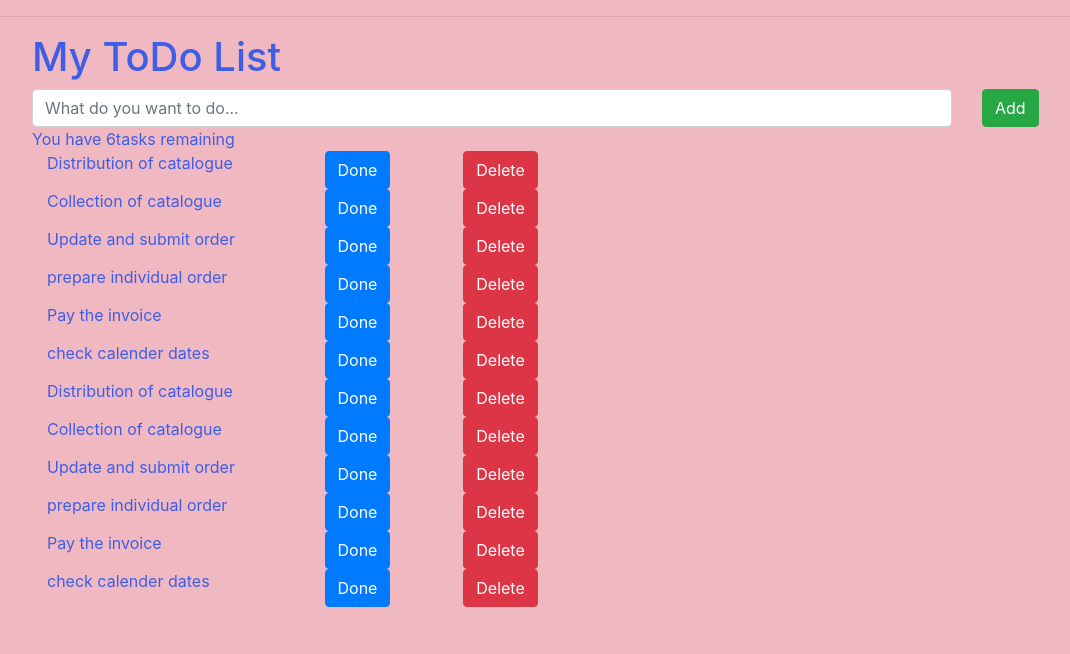
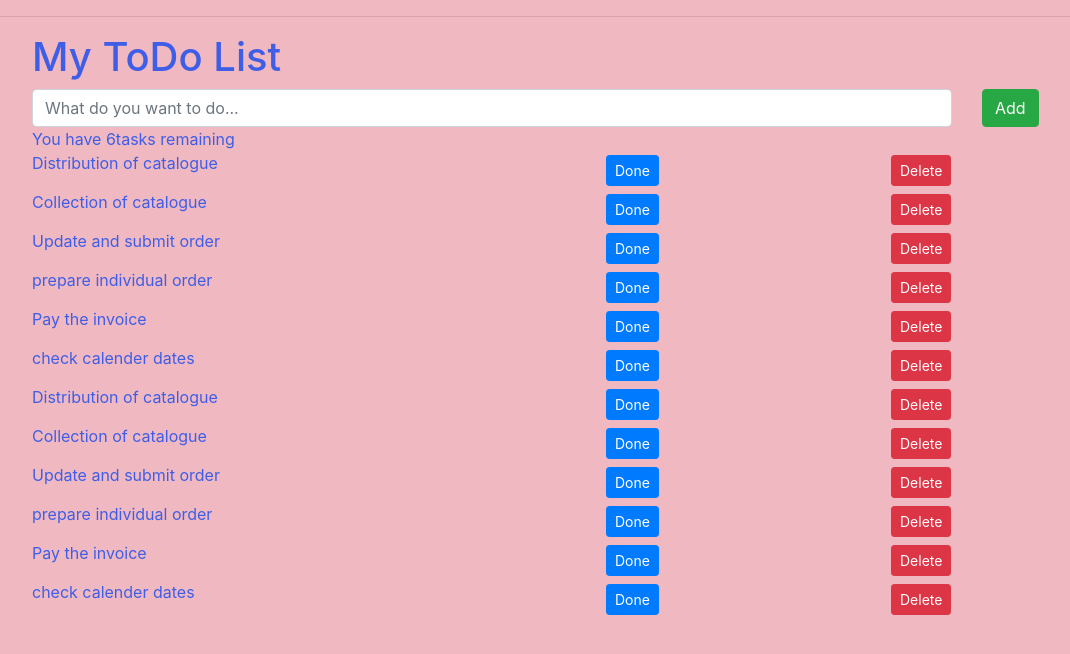
Before and after one commit to shahla24/to-do_app_frontend, a React (Create React App) app: page / in a window 1280 px wide. Shown: the top 654 px of the page, without its empty margins (53-1123 px from the left). Built offline with nearby package versions, Linux system fonts and the light colour scheme.

Commit message:
done need to be fixed

```diff
--- a/src/App.js
+++ b/src/App.js
@@ -31,36 +31,28 @@
 
     let tasks = this.state.tasks;
 
-    let filteredTasks= tasks.filter(function (task) {
+    let filteredTasks = tasks.filter(function (task) {
       return task.id !== taskId;
     });
     this.setState({ tasks: filteredTasks });
   }
-// completeTask = (taskId) => {
-  //   // This is where you need to do the logic
-  //   // for marking the task as completed
 
-  //   let tasks = this.state.tasks;
-  //   let completeTasks = tasks.filter(function (task) {
-  //     return task.id === taskId;
-  //   });
-  //   this.setState({tasks: completeTasks});
-  // }
+
   completeTask = (taskId) => {
     const completeTask = this.state.tasks.map(task => {
-  if(task.id === taskId) {
+      if (task.id === taskId) {
         task.completed = true
       }
       return task;
     });
-this.setState({tasks: completeTask})
+    this.setState({ tasks: completeTask })
   }
   render() {
     const completedTasks = this.state.tasks.filter(task => {
       return task.completed;
     });
     // const incompleteTasks = this.state.tasks.filter(task => {
-//   return !task.completed;
+    //   return task.completed ? false : true;
     // });
 
     return (
@@ -69,23 +61,23 @@
         <AddTask newTask={this.addTaskToList} />
         <TaskCounter count={this.state.tasks.length} />
 
-         <div className="col-12 col-md-6 id=completeTaskContainer">
         {completedTasks.map(task => {
           return <TaskList tasks={this.state.tasks} completeTaskFunc={this.completeTask} key={task.id} deleteTaskFunc={this.deleteTask} id={task.id} />
+        })
         }
+      </div>
+
+      //  <div className="col-12 col-md-6 id=incompleteTaskContainer">
+      //   {incompleteTasks.map(task => {
+      //    return <TaskList tasks={this.state.tasks} completeTaskFunc={this.completeTask} key={task.id} deleteTaskFunc={this.deleteTask} id={task.id} />
+      //  })
+      //   }
+      /* //<div className="col-12 col-md-6 id=incompleteTaskContainer">
+     //  {incompleteTasks.map(task => { */
+      /* return <TaskList tasks={this.state.tasks} completeTaskFunc={this.completeTask} key={task.id} deleteTaskFunc={this.deleteTask} id={task.id} />
+   //  } */
 
 
- )}
-
-
- {/* //<div className="col-12 col-md-6 id=incompleteTaskContainer">
-//  {incompleteTasks.map(task => { */}
-   {/* return <TaskList tasks={this.state.tasks} completeTaskFunc={this.completeTask} key={task.id} deleteTaskFunc={this.deleteTask} id={task.id} />
-//  } */}
-
-</div>
-</div>
-//}
     )
   }
 }
--- a/src/components/Task.js
+++ b/src/components/Task.js
@@ -30,14 +30,14 @@
                 }
                 <div className="col-6 col-md-3">
 
-                    <button type="button" className="btn btn-primary" onClick={this.completeTask}>
+                    <button type="button" className="btn btn-primary btn btn-sm m-1" onClick={this.completeTask}>
                         Done
                             </button>
                 </div>
                 <div>
                     <div className="col-6 col-md-3">
 
-                        <button type="button" className="btn btn-danger" onClick={this.deleteTask}>
+                        <button type="button" className="btn btn-danger btn btn-sm m-1" onClick={this.deleteTask}>
                             Delete
                     </button>
                     </div>
```
Lines whose indentation alone changed are shown as unchanged.
